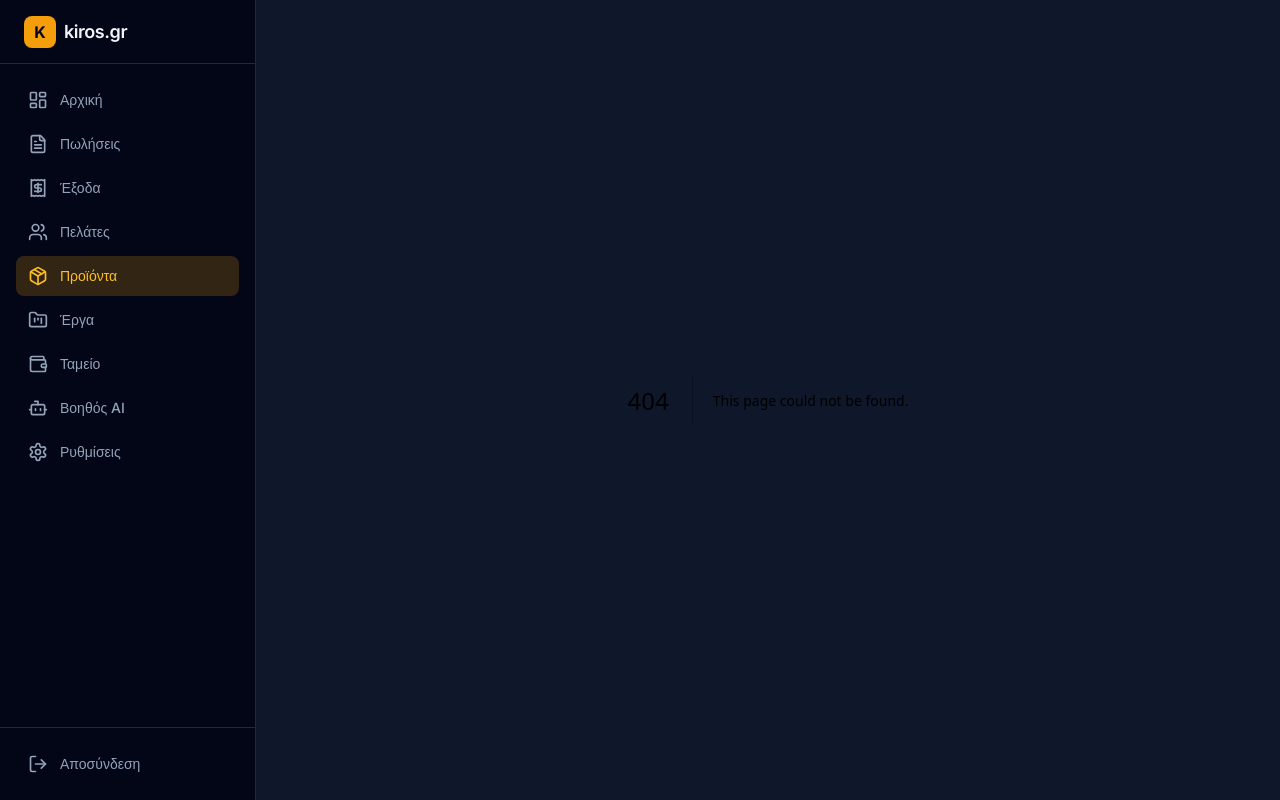
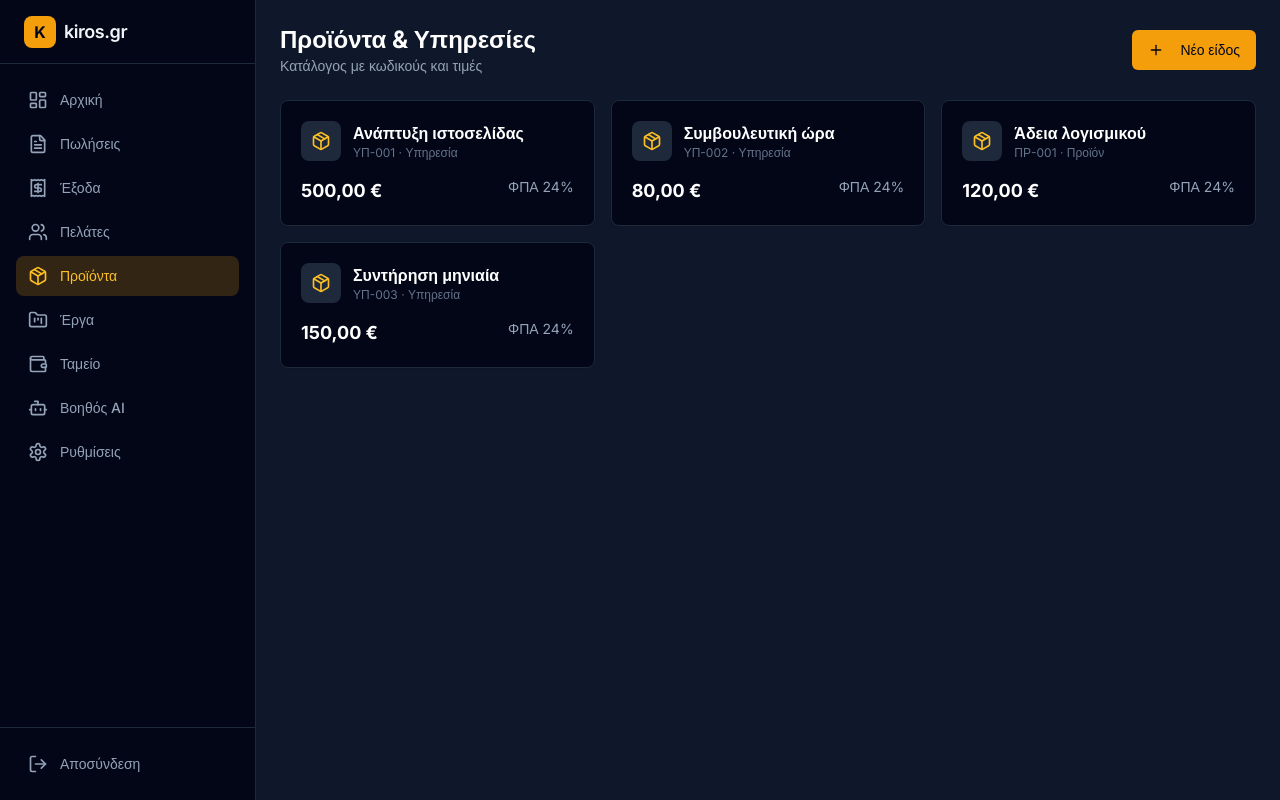
Before and after one commit to mariopietri2-maker/business-dashboard-erp, a Next.js app: page /products in a window 1280 px wide. Before the commit this address had no page. Built offline with nearby package versions, Linux system fonts and the light colour scheme.

Commit message:
Add Products & Services catalog page

```diff
--- /dev/null
+++ b/app/products/page.tsx
@@ -0,0 +1,52 @@
+"use client";
+
+import { Card, CardContent } from "@/components/ui/card";
+import { Button } from "@/components/ui/button";
+import { formatCurrency } from "@/lib/utils";
+import { Plus, Package } from "lucide-react";
+
+const products = [
+  { code: "ΥΠ-001", name: "Ανάπτυξη ιστοσελίδας", price: 500, vat: 24, type: "Υπηρεσία" },
+  { code: "ΥΠ-002", name: "Συμβουλευτική ώρα", price: 80, vat: 24, type: "Υπηρεσία" },
+  { code: "ΠΡ-001", name: "Άδεια λογισμικού", price: 120, vat: 24, type: "Προϊόν" },
+  { code: "ΥΠ-003", name: "Συντήρηση μηνιαία", price: 150, vat: 24, type: "Υπηρεσία" },
+];
+
+export default function ProductsPage() {
+  return (
+    <div className="p-6 space-y-6">
+      <div className="flex items-center justify-between">
+        <div>
+          <h1 className="text-2xl font-bold text-white">Προϊόντα & Υπηρεσίες</h1>
+          <p className="text-sm text-slate-400">Κατάλογος με κωδικούς και τιμές</p>
+        </div>
+        <Button className="bg-amber-500 text-slate-950 hover:bg-amber-400">
+          <Plus className="mr-2 h-4 w-4" />
+          Νέο είδος
+        </Button>
+      </div>
+
+      <div className="grid gap-4 md:grid-cols-2 lg:grid-cols-3">
+        {products.map((p) => (
+          <Card key={p.code} className="border-slate-800 bg-slate-950">
+            <CardContent className="p-5">
+              <div className="flex items-center gap-3">
+                <div className="flex h-10 w-10 items-center justify-center rounded-lg bg-slate-800">
+                  <Package className="h-5 w-5 text-amber-400" />
+                </div>
+                <div>
+                  <h3 className="font-semibold text-white">{p.name}</h3>
+                  <p className="text-xs text-slate-500">{p.code} · {p.type}</p>
+                </div>
+              </div>
+              <div className="mt-4 flex justify-between">
+                <span className="text-lg font-bold text-white">{formatCurrency(p.price)}</span>
+                <span className="text-sm text-slate-400">ΦΠΑ {p.vat}%</span>
+              </div>
+            </CardContent>
+          </Card>
+        ))}
+      </div>
+    </div>
+  );
+}
```
